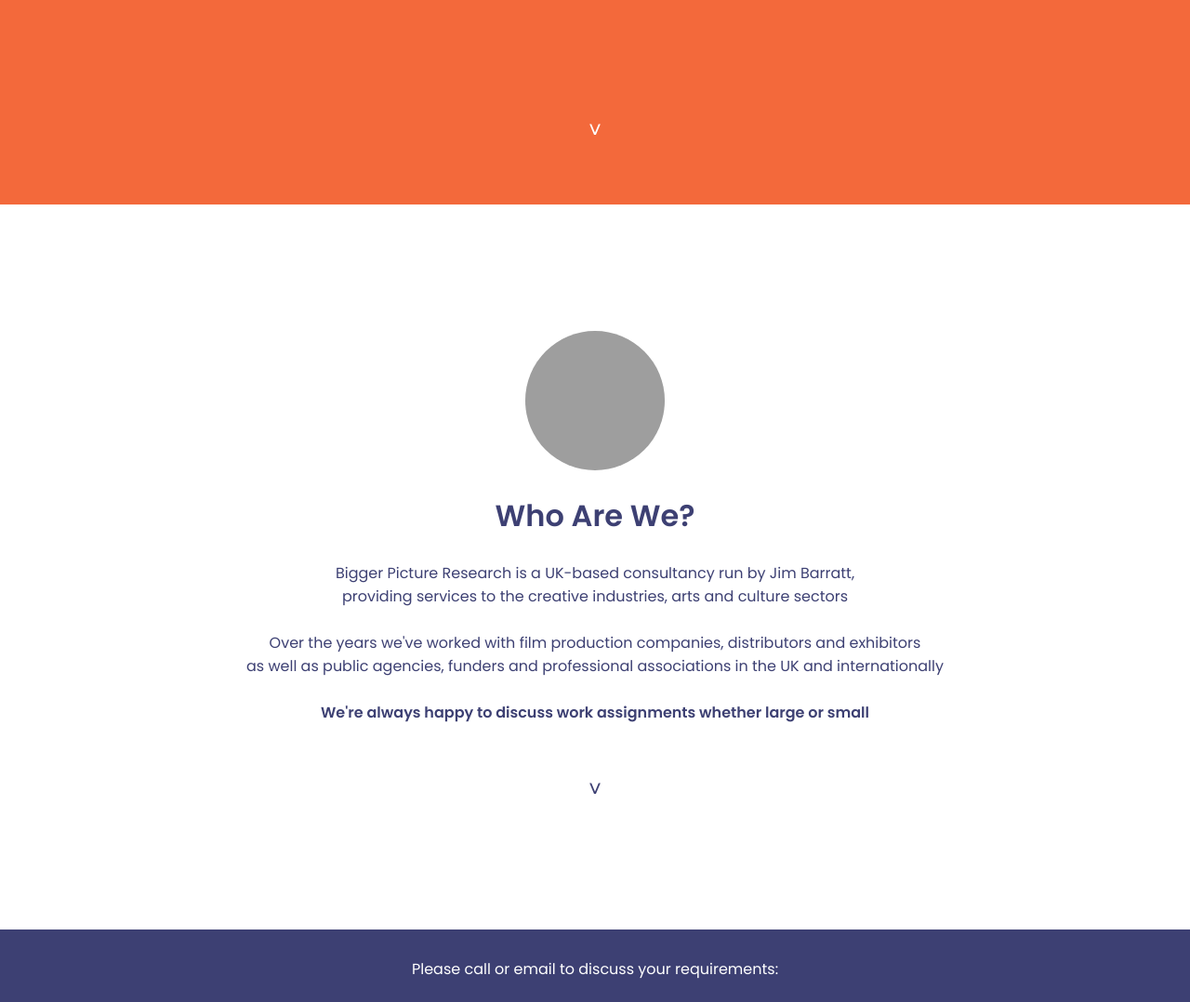
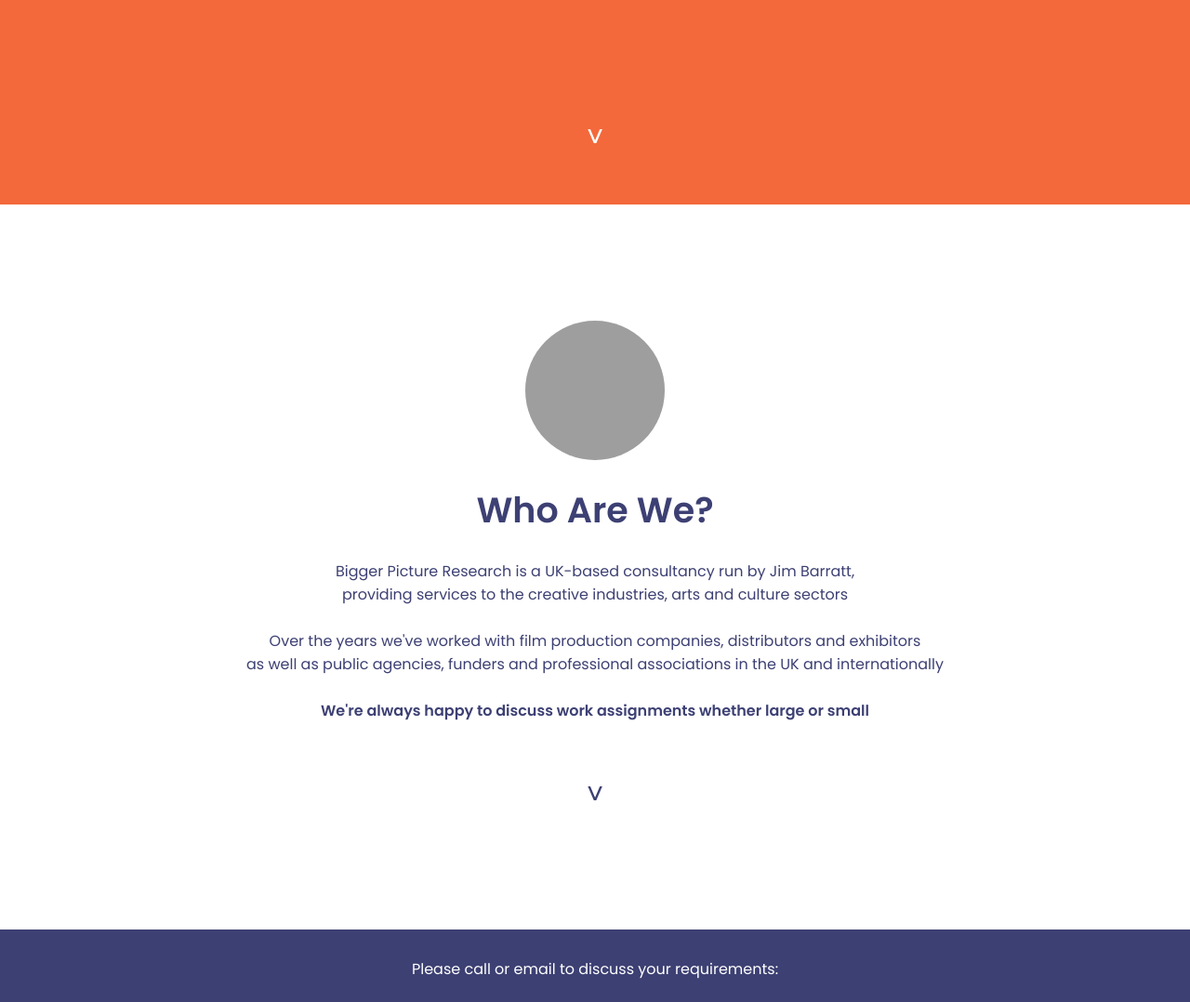
Before and after one commit to DylanBarratt/bpr, a plain HTML site: page index.html in a window 1280 px wide. Shown: the part 580-1658 px from the top of the page at 93% size. Drawn offline with Linux system fonts and the light colour scheme; grey boxes are pictures that could not be loaded.

Commit message:
changed arrow size

```diff
--- a/css/style.scss
+++ b/css/style.scss
@@ -38,7 +38,7 @@ header {
 
     h1 {
         text-align: center;
-        font-size: 24px;
+        font-size: 38 px;
         animation: hoverA 1.5s infinite 0s linear;
 
         a {
@@ -90,7 +90,7 @@ main {
     }
 
     h2 {
-        font-size: 32px;
+        font-size: 38px;
         text-align: center;
         font-weight: 600;
     }
@@ -102,7 +102,7 @@ main {
 
     h1 {
         text-align: center;
-        font-size: 24px;
+        font-size: 32px;
         animation: hoverA 1.5s infinite 0s linear;
 
         a {
```
Also changed, not shown: css/style.css, 1 other file.
